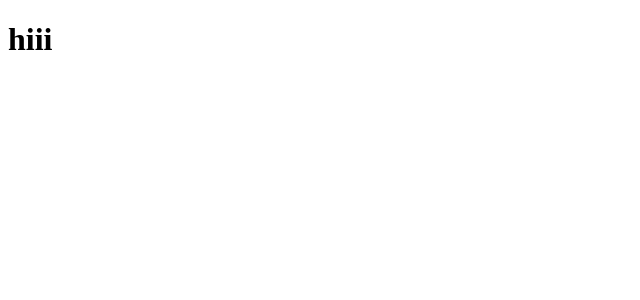
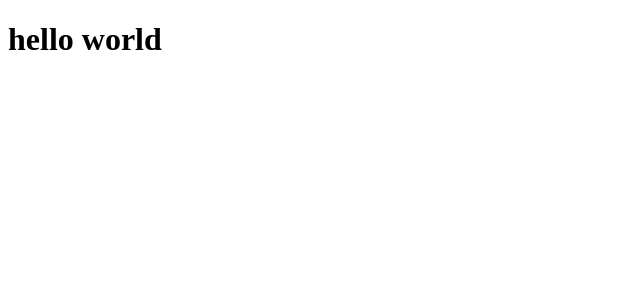
Before and after one commit to MBBeAgLE7/gothrough, a React (Create React App) app: page / in a window 1280 px wide. Shown: the top 300 px of the page, without its empty margins (0-640 px from the left). Built offline with nearby package versions, Linux system fonts and the light colour scheme.

Commit message:
Updated App.js

```diff
--- a/src/App.js
+++ b/src/App.js
@@ -4,7 +4,8 @@ import './App.css';
 function App() {
   return (
     <>
-    <h1>hiii</h1>
+    <h1>hello world
+    </h1>
     </>
   );
 }
```
